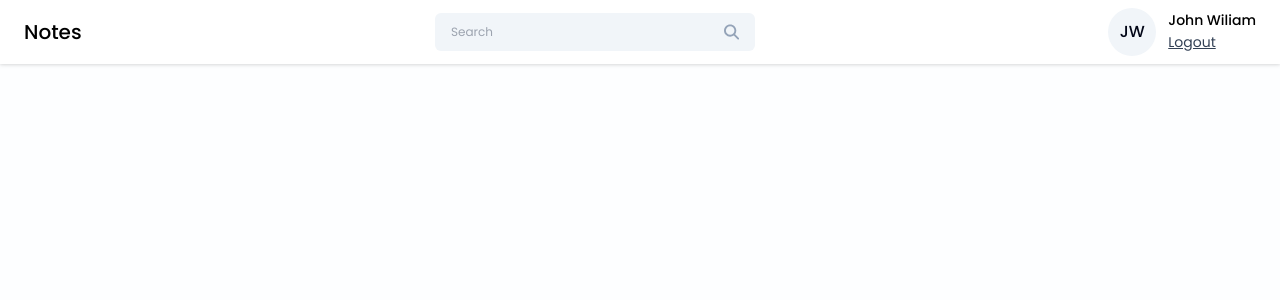
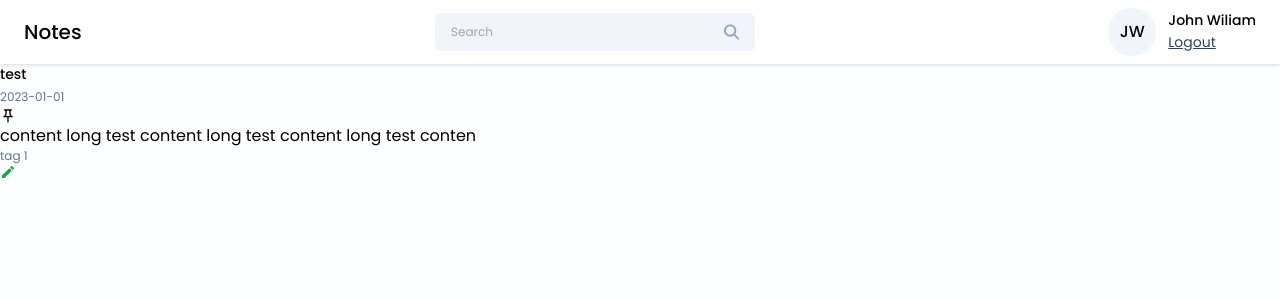
Before and after one commit to alisina97/NotesApp-MERN, a React (Vite) app in the folder frontend/notes-app/: page /dashboard in a window 1280 px wide. Shown: the top 300 px of the page. Built offline with nearby package versions, Linux system fonts and the light colour scheme.

Commit message:
ADD : Note card added

```diff
--- /dev/null
+++ b/frontend/notes-app/src/components/Cards/NoteCard.jsx
@@ -0,0 +1,31 @@
+import React from 'react'
+import { MdCreate, MdOutlinePushPin } from 'react-icons/md'
+
+function NoteCard({title, date, content, tags, isPinned, onEdit, onDelete, onPinNote}) {
+  return (
+    <div>
+        <div className=''>
+            <div>
+                <h6 className='text-sm font-medium'>{title}</h6>
+                <span className='text-xs text-slate-500'>{date}</span>
+            </div>
+            <MdOutlinePushPin className='' onClick={onPinNote} />
+        </div>
+
+        <p className=' '>{content?.slice(0, 60)}</p>
+        <div className=''>
+            <div className='text-xs text-slate-500'>
+                {tags}
+            </div>
+            <div className='flex items-center gap-2'>
+                <MdCreate
+                    className='icon-btn hover: text-green-600'
+                    onClick={onEdit}
+                    />
+            </div>
+        </div>
+    </div>
+  )
+}
+
+export default NoteCard
--- a/frontend/notes-app/src/pages/Home/Home.jsx
+++ b/frontend/notes-app/src/pages/Home/Home.jsx
@@ -1,11 +1,23 @@
 import React from 'react'
 import Navbar from '../../components/Navbar/Navbar'
+import NoteCard from '../../components/Cards/NoteCard'
 
 function Home() {
   return (
     <>
     <Navbar/>
-
+    <div className='container mx-auto'>
+      <NoteCard
+      title={"test"}
+      date={"2023-01-01"}
+      content={"content long test content long test content long test content long test content long test content long test"}
+      tags="tag 1"
+      isPinned={true}
+      onEdit={() => {}}
+      onDelete={() => {}}
+      onPinNote={() => {}}
+      />
+    </div>
     </>
   )
 }
```
